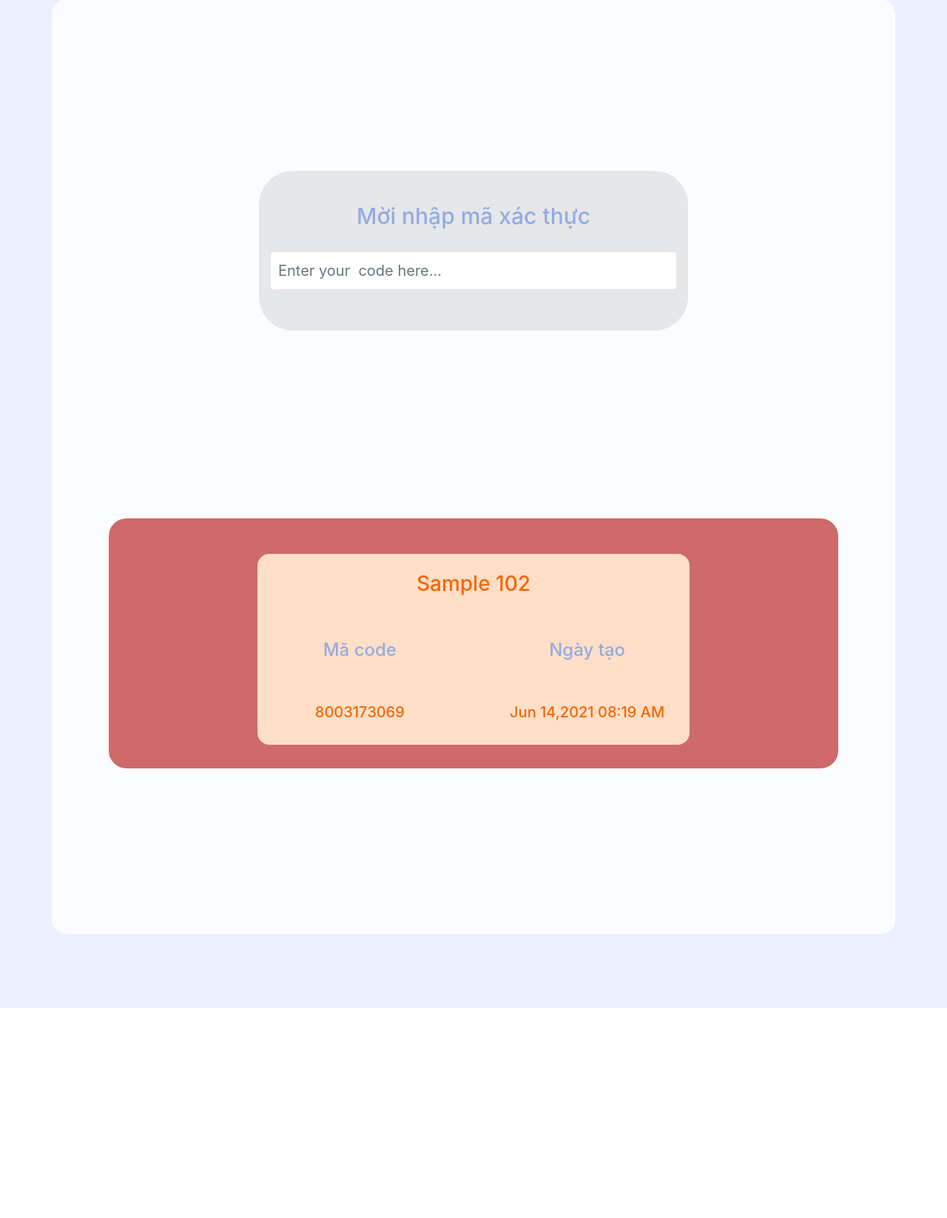
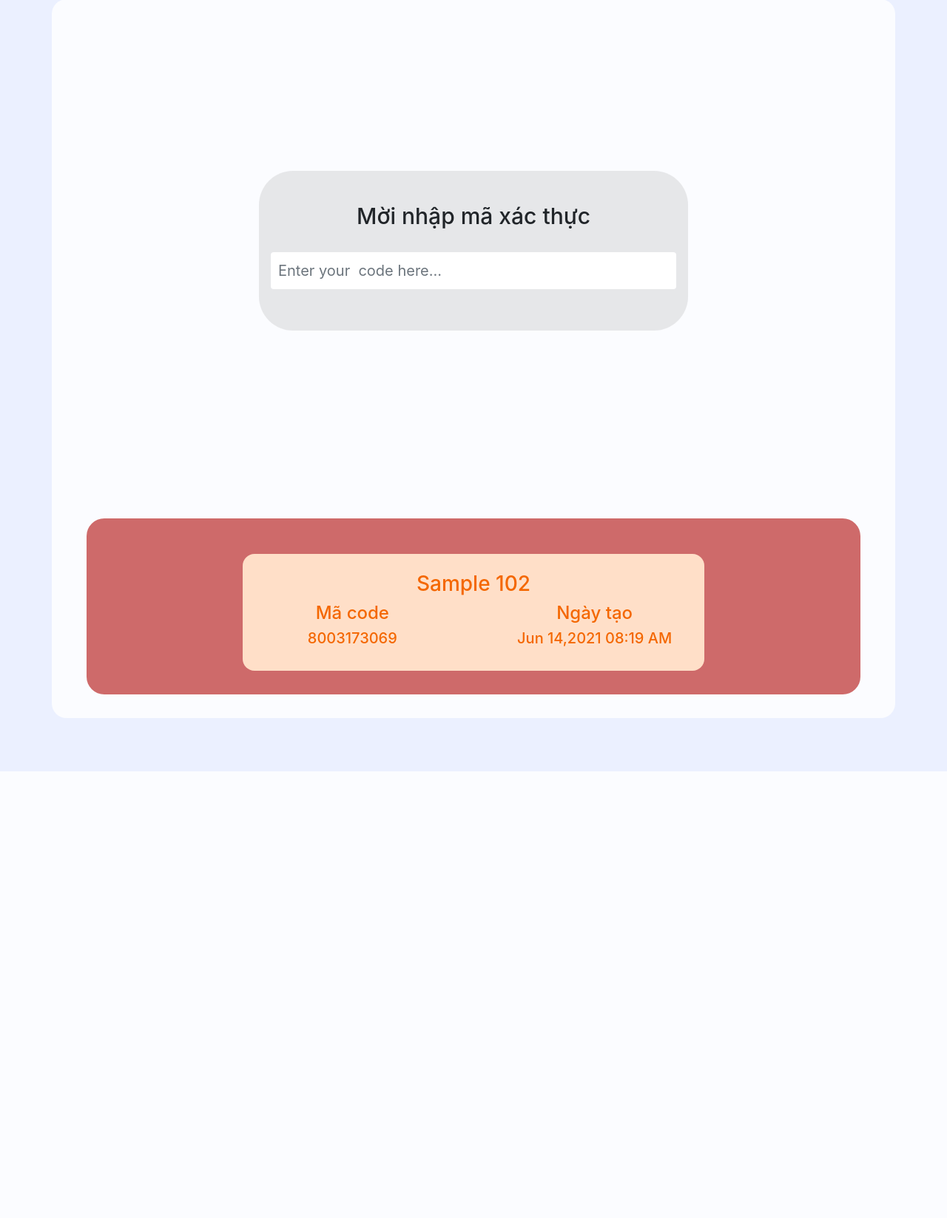
Before and after one commit to Xuananh2000/DHTL_Survey_System, a PHP site: page /listforms.php in a window 1280 px wide. Shown: the part 181-1828 px from the top of the page at 74% size. After the commit the page ends 1224 px from the top, so only its background shows below. Run offline with PHP 8.4, Linux system fonts and the light colour scheme; data comes from the database, SQL or seed files in the repository.

Commit message:
[Update]-Update Form

```diff
--- a/css/tu.css
+++ b/css/tu.css
@@ -100,7 +100,7 @@
   .form_active-box{
     display: flex;
     width: 100%;
-    height: 1200px;
+    height: 1100px;
     flex-direction: column;
     align-items: center;
 
@@ -344,7 +344,7 @@
   }
 
   .bottom_search{
-    height: 100px;
+    height: 72px;
   }
 
   .banner{
--- a/forms.php
+++ b/forms.php
@@ -8,16 +8,16 @@
         </div>
     </div>
 </div>
-<div class="col-md-12">
+
 
 <div class="container results_box">
-
-        <div class="container">
     <?php
             $i = 1;
                 $forms = $db->conn->query("SELECT * FROM `form_list` order by date(date_created) desc");
                 while($row = $forms->fetch_assoc()):
             ?>
+    <div class="container">
+
         <div class="row " style="display: flex; justify-content: center;">
 
             <div class="col-xl-8">
@@ -38,18 +38,12 @@
                     </a>
                 </div>
             </div>
-
         </div>
-            <?php endwhile;  ?>
-
-        </div>
-
 
 
     </div>
 
-</div>
-<div class="results_box_bottom">
+    <?php endwhile;  ?>
 
 </div>
 <style>
--- a/listforms.php
+++ b/listforms.php
@@ -61,21 +61,10 @@ ob_end_flush();
         <hr class="container hr_container">
 
         <div class="container container_box">
-            <div class="col-md-12">
 
-
-
-                <div class="home">
-                    <div class="container form_active-box">
-                        <?php include("./".$page.".php") ?>
-                    </div>
-
-
-
-                </div>
-
+            <div class="container ">
+                <?php include("./".$page.".php") ?>
             </div>
-
 
         </div>
         <div class="bottom_search">
```
Lines whose indentation alone changed are shown as unchanged.
